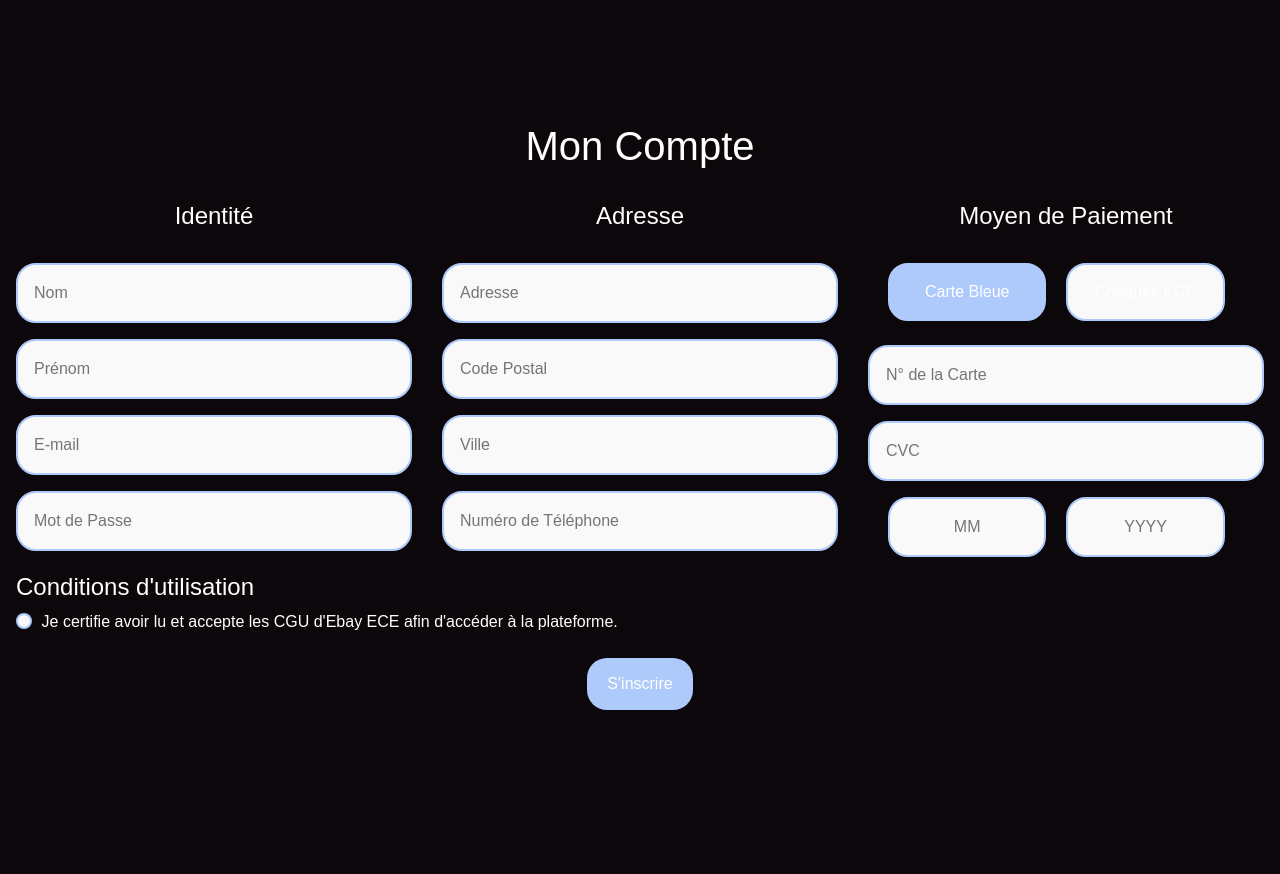
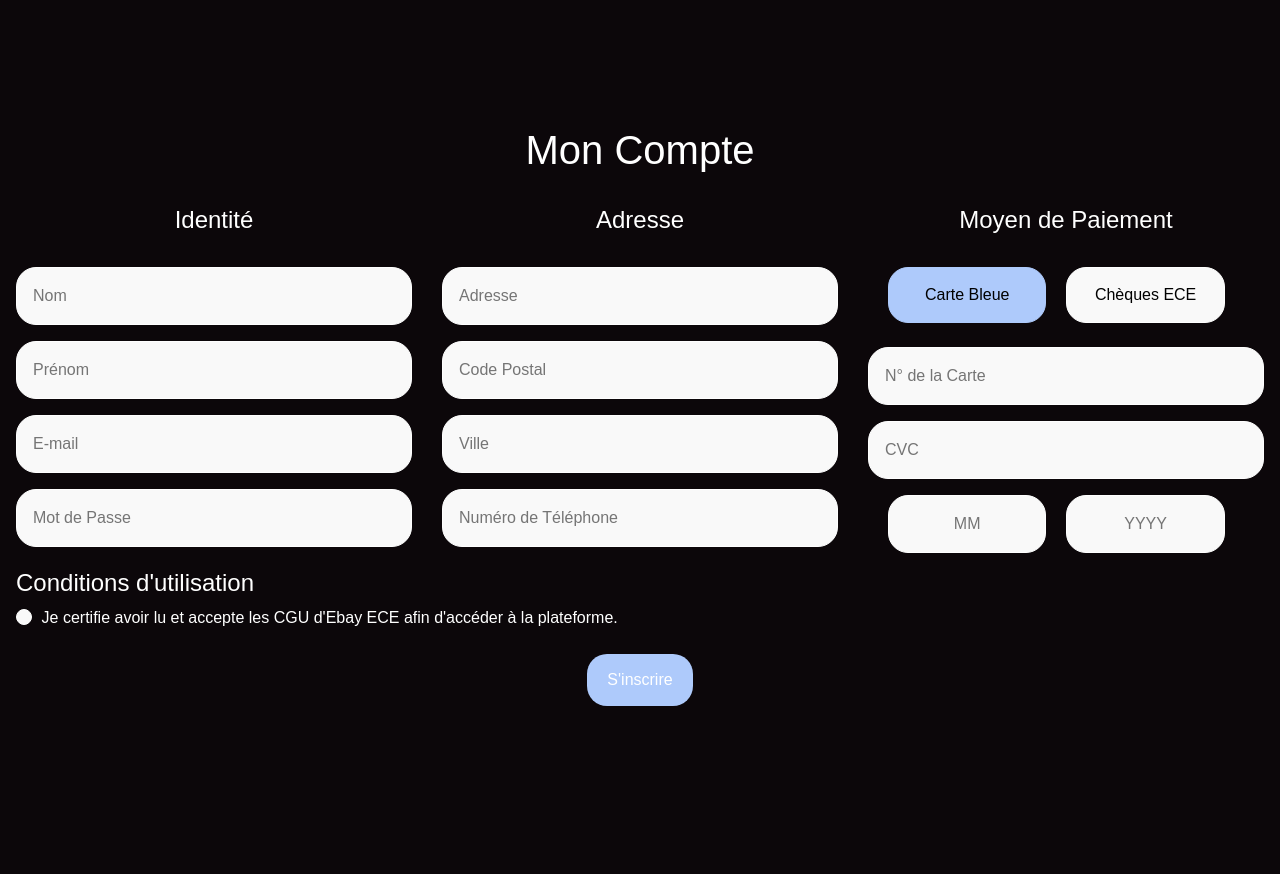
Before and after one commit to MickaelGremy/ProjetPiscine2020, a PHP site: page /register.html in a window 1280 px wide. Shown: the top 874 px of the page. After the commit the page ends 706 px from the top, so only its background shows below. Run offline with PHP 8.4, Linux system fonts and the light colour scheme.

Commit message:
Changement de couleur des Radio buttons

```diff
--- a/register.css
+++ b/register.css
@@ -21,7 +21,8 @@ input, input[type="radio"] + label, input[type="checkbox"] + label:before, selec
     padding: 1em;
     line-height: 1.4;
     background-color: #f9f9f9;
-    border: 2px solid #AECAFB;
+    border: 1px solid white;
+    color: black;
     border-radius: 20px;
     -webkit-transition: 0.35s ease-in-out;
     -moz-transition: 0.35s ease-in-out;
@@ -57,7 +58,6 @@ input:focus
 input[type="radio"]
 {
     display: none;
-
 }
 
 input[type="radio"] + label, select, input[type="tel"]
@@ -67,8 +67,6 @@ input[type="radio"] + label, select, input[type="tel"]
     text-align: center;
     border-radius: 20px;
     margin-left:  20px;
-
-
 }
 
 
@@ -80,7 +78,6 @@ select:active
 {
     background-color: #AECAFB;
     border-color: #AECAFB;
-
 }
 
 input[type="checkbox"]
```
